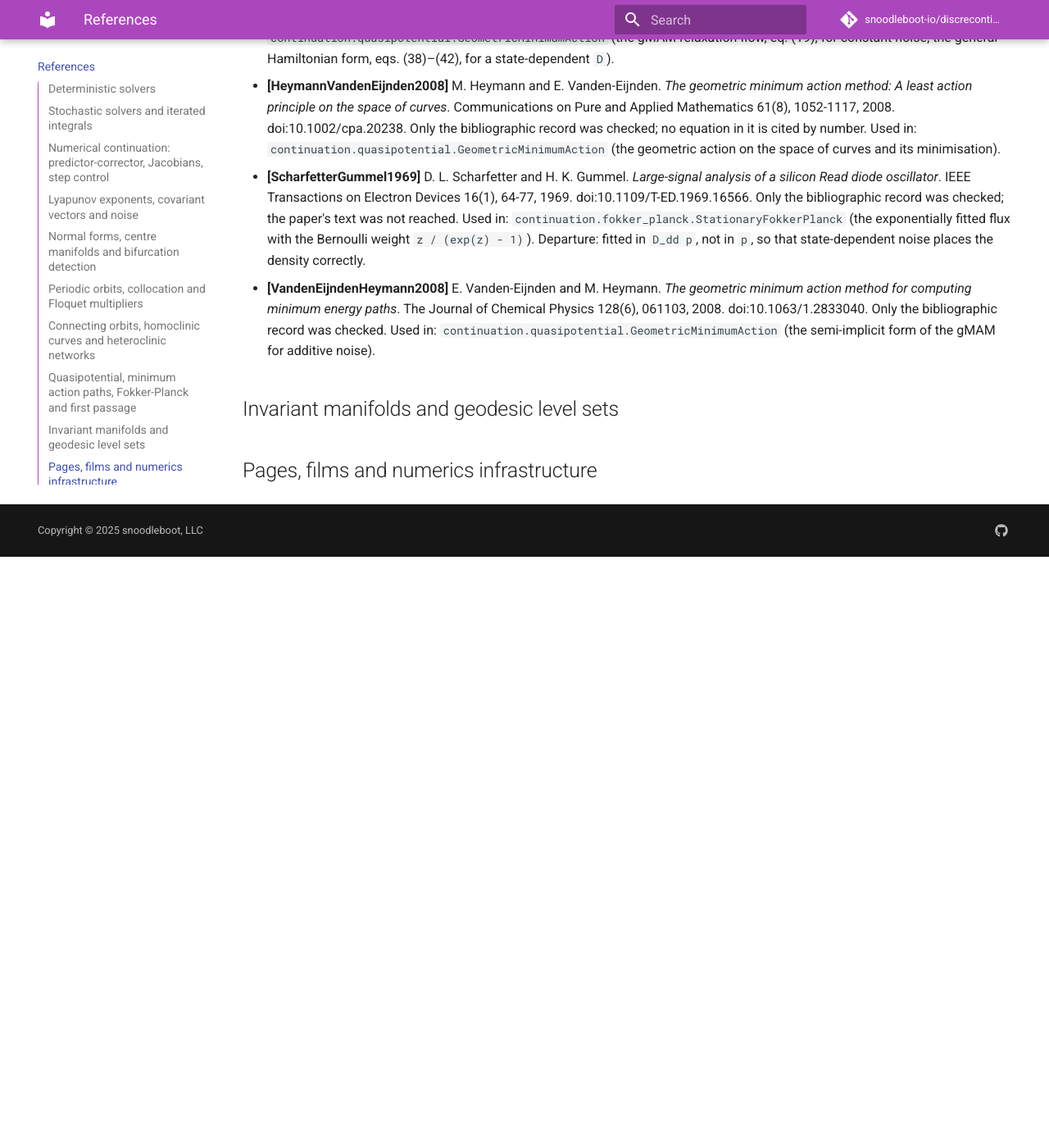
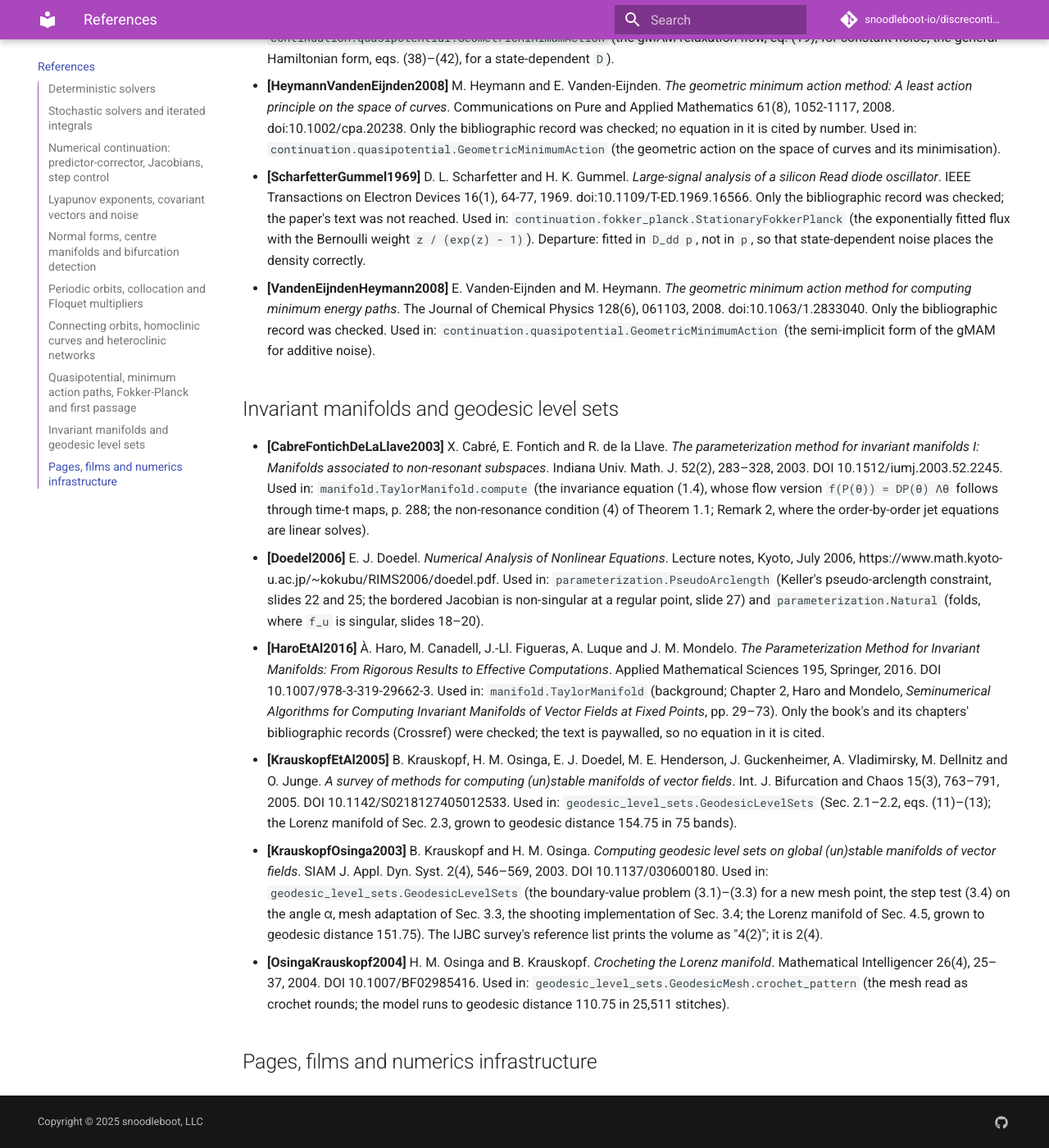
Before and after one commit to snoodleboot-io/discrecontinual_equations, an MkDocs documentation site: the page built from docs/references.md, in a window 1280 px wide and 1400 px high, scrolled down 9834 px. Shown: the whole window at 82% size. Built offline with MkDocs 1.6.1 and Material for MkDocs 9.7.7, drawn with Linux system fonts in a browser that asks for light colours; comment, search, counter and statistics services are not loaded; before the commit the page ends 10513 px from its top, so only the background shows below that.

Commit message:
List the manifold area's sources: Krauskopf and Osinga, the crochet, Cabre-Fontich-de la Llave, Haro et al., Doedel
Co-Authored-By: Claude Opus 5.5 <noreply@anthropic.com>

```diff
--- a/docs/references/manifolds.md
+++ b/docs/references/manifolds.md
@@ -3,3 +3,9 @@
 <!-- One entry per work, sorted by key. Format:
 - **[AuthorYear]** Authors. *Title*. Venue, year. arXiv:xxxx / DOI. Used in: `module.function` (eq./thm).
 -->
+- **[CabreFontichDeLaLlave2003]** X. Cabré, E. Fontich and R. de la Llave. *The parameterization method for invariant manifolds I: Manifolds associated to non-resonant subspaces*. Indiana Univ. Math. J. 52(2), 283–328, 2003. DOI 10.1512/iumj.2003.52.2245. Used in: `manifold.TaylorManifold.compute` (the invariance equation (1.4), whose flow version `f(P(θ)) = DP(θ) Λθ` follows through time-t maps, p. 288; the non-resonance condition (4) of Theorem 1.1; Remark 2, where the order-by-order jet equations are linear solves).
+- **[Doedel2006]** E. J. Doedel. *Numerical Analysis of Nonlinear Equations*. Lecture notes, Kyoto, July 2006, https://www.math.kyoto-u.ac.jp/~kokubu/RIMS2006/doedel.pdf. Used in: `parameterization.PseudoArclength` (Keller's pseudo-arclength constraint, slides 22 and 25; the bordered Jacobian is non-singular at a regular point, slide 27) and `parameterization.Natural` (folds, where `f_u` is singular, slides 18–20).
+- **[HaroEtAl2016]** À. Haro, M. Canadell, J.-Ll. Figueras, A. Luque and J. M. Mondelo. *The Parameterization Method for Invariant Manifolds: From Rigorous Results to Effective Computations*. Applied Mathematical Sciences 195, Springer, 2016. DOI 10.1007/978-3-319-29662-3. Used in: `manifold.TaylorManifold` (background; Chapter 2, Haro and Mondelo, *Seminumerical Algorithms for Computing Invariant Manifolds of Vector Fields at Fixed Points*, pp. 29–73). Only the book's and its chapters' bibliographic records (Crossref) were checked; the text is paywalled, so no equation in it is cited.
+- **[KrauskopfEtAl2005]** B. Krauskopf, H. M. Osinga, E. J. Doedel, M. E. Henderson, J. Guckenheimer, A. Vladimirsky, M. Dellnitz and O. Junge. *A survey of methods for computing (un)stable manifolds of vector fields*. Int. J. Bifurcation and Chaos 15(3), 763–791, 2005. DOI 10.1142/S0218127405012533. Used in: `geodesic_level_sets.GeodesicLevelSets` (Sec. 2.1–2.2, eqs. (11)–(13); the Lorenz manifold of Sec. 2.3, grown to geodesic distance 154.75 in 75 bands).
+- **[KrauskopfOsinga2003]** B. Krauskopf and H. M. Osinga. *Computing geodesic level sets on global (un)stable manifolds of vector fields*. SIAM J. Appl. Dyn. Syst. 2(4), 546–569, 2003. DOI 10.1137/030600180. Used in: `geodesic_level_sets.GeodesicLevelSets` (the boundary-value problem (3.1)–(3.3) for a new mesh point, the step test (3.4) on the angle α, mesh adaptation of Sec. 3.3, the shooting implementation of Sec. 3.4; the Lorenz manifold of Sec. 4.5, grown to geodesic distance 151.75). The IJBC survey's reference list prints the volume as "4(2)"; it is 2(4).
+- **[OsingaKrauskopf2004]** H. M. Osinga and B. Krauskopf. *Crocheting the Lorenz manifold*. Mathematical Intelligencer 26(4), 25–37, 2004. DOI 10.1007/BF02985416. Used in: `geodesic_level_sets.GeodesicMesh.crochet_pattern` (the mesh read as crochet rounds; the model runs to geodesic distance 110.75 in 25,511 stitches).
```
